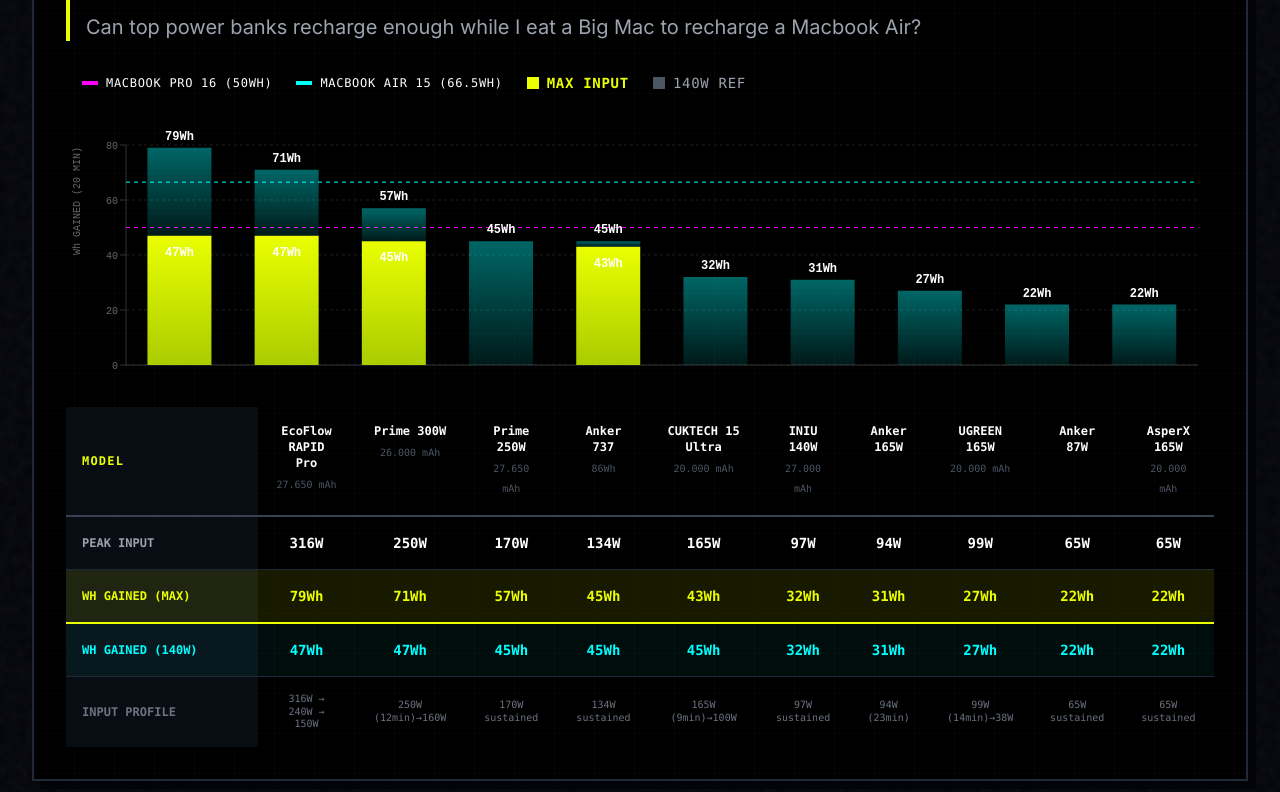
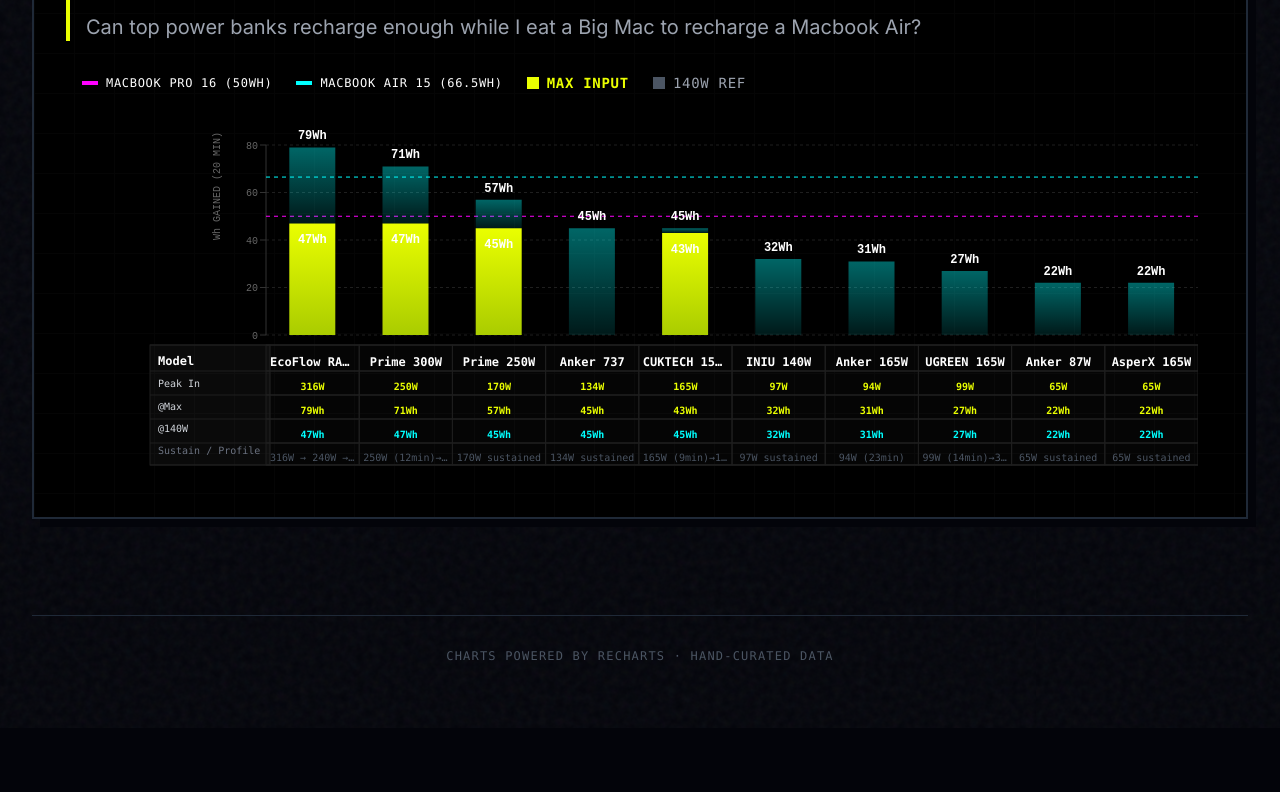
Before and after one commit to ayim/notindoors, a React (Vite) app: page /burst-recharge in a window 1280 px wide. Shown: the part 308-1100 px from the top of the page. After the commit the page ends 1036 px from the top, so only its background shows below. Built offline with nearby package versions, Linux system fonts and the light colour scheme.

Commit message:
ui: embed table overlays in recharge charts

```diff
--- a/src/PowerBankChart.jsx
+++ b/src/PowerBankChart.jsx
@@ -9,7 +9,7 @@ const truncate = (value, max = 32) => {
   return value.length > max ? `${value.slice(0, max - 1)}…` : value;
 };
 
-const TableOverlay = ({ xAxisMap, height, margin, offset }) => {
+const TableOverlay = ({ xAxisMap, height, margin }) => {
   const xAxisKey = Object.keys(xAxisMap || {})[0];
   const xAxis = xAxisMap?.[xAxisKey];
   const scale = xAxis?.scale;
@@ -17,18 +17,23 @@ const TableOverlay = ({ xAxisMap, height, margin, offset }) => {
   if (!scale || !bandwidth) return null;
 
   const baseY = height - (margin?.bottom ?? 0) + 10;
-  const left = offset?.left ?? 0;
+  const range = scale.range();
+  const rangeStart = Array.isArray(range) ? range[0] : 0;
+  const rangeEnd = Array.isArray(range) ? range[1] : 0;
+  const headerWidth = 120; // fixed width; plot margin accommodates this
   const tableHeight = 125;
   const rows = [0, 24, 48, 72, 96, tableHeight];
+  const rowHeights = rows.slice(1).map((r, i) => rows[i + 1] - rows[i]);
   const rowLabels = ['Model', 'Max In', '@Max', '@140W', 'Sustain / Notes'];
+  const headerX = rangeStart - headerWidth + 4; // nudge left for better justification
 
   return (
     <g>
-      {/* row header column */}
+      {/* row header column (outside bar area but within margin) */}
       <rect
-        x={left - bandwidth}
+        x={headerX}
         y={baseY}
-        width={bandwidth}
+        width={headerWidth}
         height={tableHeight}
         fill="rgba(255,255,255,0.04)"
         stroke="#1f1f1f"
@@ -37,26 +42,32 @@ const TableOverlay = ({ xAxisMap, height, margin, offset }) => {
       {rows.map((r, idx) => (
         <line
           key={`row-header-${idx}`}
-          x1={left - bandwidth}
-          x2={left}
+          x1={headerX}
+          x2={rangeEnd}
           y1={baseY + r}
           y2={baseY + r}
           stroke="#1f1f1f"
           strokeWidth={1}
         />
       ))}
-      <foreignObject x={left - bandwidth} y={baseY} width={bandwidth} height={tableHeight}>
-        <div className="w-full h-full flex flex-col justify-between text-left font-mono text-[10px] leading-tight text-gray-300 px-1 py-1">
-          <div className="text-xs font-bold text-white">{rowLabels[0]}</div>
-          <div>{rowLabels[1]}</div>
-          <div>{rowLabels[2]}</div>
-          <div>{rowLabels[3]}</div>
-          <div className="text-gray-500">{rowLabels[4]}</div>
+      <foreignObject x={headerX} y={baseY} width={headerWidth} height={tableHeight}>
+        <div className="w-full h-full flex flex-col font-mono text-[10px] leading-tight text-gray-300 px-2 py-1">
+          {rowLabels.map((label, i) => (
+            <div
+              key={label}
+              style={{ height: `${rowHeights[i]}px` }}
+              className="flex items-center justify-start"
+            >
+              <span className={i === 0 ? 'text-white text-xs font-bold' : i === 4 ? 'text-gray-500' : ''}>
+                {label}
+              </span>
+            </div>
+          ))}
         </div>
       </foreignObject>
 
       {data.map(item => {
-        const x = left + scale(item.name);
+        const x = scale(item.name);
         return (
           <rect
             key={`${item.name}-bg`}
@@ -73,8 +84,8 @@ const TableOverlay = ({ xAxisMap, height, margin, offset }) => {
       {rows.map((r, idx) => (
         <line
           key={`row-${idx}`}
-          x1={left}
-          x2={left + scale.range()[1]}
+          x1={headerX}
+          x2={rangeEnd}
           y1={baseY + r}
           y2={baseY + r}
           stroke="#1f1f1f"
@@ -83,18 +94,47 @@ const TableOverlay = ({ xAxisMap, height, margin, offset }) => {
       ))}
 
       {data.map(item => {
-        const x = left + scale(item.name);
+        const x = scale(item.name);
         const sustainLabel = item.sustains && item.sustains !== 'Full' ? item.sustains : 'Full';
         return (
           <foreignObject key={item.name} x={x} y={baseY} width={bandwidth} height={tableHeight}>
-            <div className="w-full h-full text-center font-mono text-[10px] leading-tight text-gray-300 px-1 py-1">
-              <div className="text-white font-bold text-xs truncate">{item.name.replace(/ \(.*?\)/, '')}</div>
-              {item.subtitle && <div className="text-gray-500 truncate">{truncate(item.subtitle, 40)}</div>}
-              <div>Max In: <span className="text-neon-magenta font-bold">{item.maxW}W</span></div>
-              <div>@Max: <span className="text-neon-magenta font-bold">{item.atMax}m</span></div>
-              <div>@140W: <span className="text-neon-cyan font-bold">{item.at140W}m</span></div>
-              <div>Sustain: <span className="text-neon-yellow font-bold">{sustainLabel}</span></div>
-              {item.outputThrottling && <div className="text-gray-600 truncate">{truncate(item.outputThrottling, 42)}</div>}
+            <div className="w-full h-full font-mono text-[10px] leading-tight text-gray-300 px-1 py-1">
+              {[
+                <div
+                  key="name"
+                  className="text-white font-bold text-xs truncate text-center"
+                  title={item.subtitle || ''}
+                >
+                  {item.name.replace(/ \(.*?\)/, '')}
+                </div>,
+                <div key="maxW" className="text-neon-magenta font-bold text-center">
+                  {item.maxW}W
+                </div>,
+                <div key="atMax" className="text-neon-magenta font-bold text-center">
+                  {item.atMax}m
+                </div>,
+                <div key="at140" className="text-neon-cyan font-bold text-center">
+                  {item.at140W}m
+                </div>,
+                <div key="sustain" className="text-neon-yellow font-bold text-center">
+                  {sustainLabel}
+                </div>,
+                item.outputThrottling ? (
+                  <div key="note" className="text-gray-600 truncate text-center">
+                    {truncate(item.outputThrottling, 42)}
+                  </div>
+                ) : null,
+              ]
+                .filter(Boolean)
+                .map((node, i) => (
+                  <div
+                    key={i}
+                    style={{ height: `${rowHeights[i] || rowHeights[rowHeights.length - 1]}px` }}
+                    className="flex items-center justify-center"
+                  >
+                    {node}
+                  </div>
+                ))}
             </div>
           </foreignObject>
         );
@@ -195,7 +235,7 @@ export default function PowerBankChart() {
         <ResponsiveContainer width="100%" height={340}>
           <BarChart
             data={data}
-            margin={{ top: 20, right: 0, left: 0, bottom: 160 }}
+            margin={{ top: 20, right: 0, left: 140, bottom: 160 }}
             barCategoryGap="25%"
           >
             <defs>
--- a/src/PowerBankChart20Min.jsx
+++ b/src/PowerBankChart20Min.jsx
@@ -1,8 +1,143 @@
 import React from 'react';
-import { BarChart, Bar, XAxis, YAxis, CartesianGrid, Tooltip, ResponsiveContainer, Cell, ReferenceLine, LabelList } from 'recharts';
+import { BarChart, Bar, XAxis, YAxis, CartesianGrid, Tooltip, ResponsiveContainer, Cell, ReferenceLine, LabelList, Customized } from 'recharts';
 import { burstData as data } from './data/powerbanks/models';
 
 const maxStackedValue = Math.max(...data.map(item => item.totalValue));
+
+const truncate = (value, max = 32) => {
+  if (!value) return '';
+  return value.length > max ? `${value.slice(0, max - 1)}…` : value;
+};
+
+const TableOverlay = ({ xAxisMap, height, margin }) => {
+  const xAxisKey = Object.keys(xAxisMap || {})[0];
+  const xAxis = xAxisMap?.[xAxisKey];
+  const scale = xAxis?.scale;
+  const bandwidth = scale?.bandwidth ? scale.bandwidth() : 0;
+  if (!scale || !bandwidth) return null;
+
+  const baseY = height - (margin?.bottom ?? 0) + 10;
+  const range = scale.range();
+  const rangeStart = Array.isArray(range) ? range[0] : 0;
+  const rangeEnd = Array.isArray(range) ? range[1] : 0;
+  const headerWidth = 120; // keep header width fixed so we don't add phantom columns
+  const tableHeight = 120;
+  const rows = [0, 26, 50, 74, 98, tableHeight];
+  const rowHeights = rows.slice(1).map((r, i) => rows[i + 1] - rows[i]);
+  const rowLabels = ['Model', 'Peak In', '@Max', '@140W', 'Sustain / Profile'];
+  const headerX = rangeStart - headerWidth + 4;
+
+  return (
+    <g>
+      {/* row header column (keep inside plot area to avoid clipping) */}
+      <rect
+        x={headerX}
+        y={baseY}
+        width={headerWidth}
+        height={tableHeight}
+        fill="rgba(255,255,255,0.04)"
+        stroke="#1f1f1f"
+        strokeWidth="1"
+      />
+      {rows.map((r, idx) => (
+        <line
+          key={`row-header-${idx}`}
+          x1={headerX}
+          x2={rangeEnd}
+          y1={baseY + r}
+          y2={baseY + r}
+          stroke="#1f1f1f"
+          strokeWidth={1}
+        />
+      ))}
+      <foreignObject x={headerX} y={baseY} width={headerWidth} height={tableHeight}>
+        <div className="w-full h-full flex flex-col font-mono text-[10px] leading-tight text-gray-300 px-2 py-1">
+          {rowLabels.map((label, i) => (
+            <div
+              key={label}
+              style={{ height: `${rowHeights[i]}px` }}
+              className="flex items-center justify-start"
+            >
+              <span className={i === 0 ? 'text-white text-xs font-bold' : i === 4 ? 'text-gray-500' : ''}>
+                {label}
+              </span>
+            </div>
+          ))}
+        </div>
+      </foreignObject>
+
+      {data.map(item => {
+        const x = scale(item.name);
+        return (
+          <rect
+            key={`${item.name}-bg`}
+            x={x}
+            y={baseY}
+            width={bandwidth}
+            height={tableHeight}
+            fill="rgba(255,255,255,0.02)"
+            stroke="#1f1f1f"
+            strokeWidth="1"
+          />
+        );
+      })}
+      {rows.map((r, idx) => (
+        <line
+          key={`row-${idx}`}
+          x1={rangeStart}
+          x2={rangeEnd}
+          y1={baseY + r}
+          y2={baseY + r}
+          stroke="#1f1f1f"
+          strokeWidth={1}
+        />
+      ))}
+
+      {data.map(item => {
+        const x = scale(item.name);
+        return (
+          <foreignObject key={item.name} x={x} y={baseY} width={bandwidth} height={tableHeight}>
+            <div className="w-full h-full font-mono text-[10px] leading-tight text-gray-300 px-1 py-1">
+              {[
+                <div
+                  key="name"
+                  className="text-white font-bold text-xs truncate text-center"
+                  title={item.subtitle || ''}
+                >
+                  {item.name.replace(/ \(.*?\)/, '')}
+                </div>,
+                <div key="maxW" className="text-neon-yellow font-bold text-center">
+                  {item.maxW}W
+                </div>,
+                <div key="atMax" className="text-neon-yellow font-bold text-center">
+                  {item.atMax}Wh
+                </div>,
+                <div key="at140" className="text-neon-cyan font-bold text-center">
+                  {item.at140W}Wh
+                </div>,
+                item.maxProfile ? (
+                  <div key="note" className="text-gray-600 truncate text-center">
+                    {truncate(item.maxProfile, 42)}
+                  </div>
+                ) : null,
+              ]
+                .filter(Boolean)
+                .map((node, i) => (
+                  <div
+                    key={i}
+                    style={{ height: `${rowHeights[i] || rowHeights[rowHeights.length - 1]}px` }}
+                    className="flex items-center justify-center"
+                  >
+                    {node}
+                  </div>
+                ))}
+            </div>
+          </foreignObject>
+        );
+      })}
+    </g>
+  );
+};
 
 const CustomTooltip = ({ active, payload, label }) => {
   if (active && payload && payload.length) {
@@ -101,11 +236,11 @@ export default function PowerBankChart20Min() {
       </div>
 
       <div className="relative z-10 pr-4">
-        <ResponsiveContainer width="100%" height={250}>
+        <ResponsiveContainer width="100%" height={360}>
           <BarChart
             data={data}
-            margin={{ top: 20, right: 0, left: 0, bottom: 0 }}
-            barCategoryGap="20%"
+            margin={{ top: 20, right: 0, left: 140, bottom: 150 }}
+            barCategoryGap="25%"
           >
             <defs>
               <linearGradient id="neonYellowGradient" x1="0" y1="0" x2="0" y2="1">
@@ -124,7 +259,7 @@ export default function PowerBankChart20Min() {
               tick={false}
               axisLine={{ stroke: '#333333' }}
               tickLine={false}
-              height={10}
+              height={0}
             />
             <YAxis
               tick={{ fill: '#666', fontSize: 10, fontFamily: 'monospace' }}
@@ -187,59 +322,12 @@ export default function PowerBankChart20Min() {
               })}
               <LabelList dataKey="totalValue" position="top" content={<TotalValueLabel />} />
             </Bar>
+
+            <Customized component={TableOverlay} />
           </BarChart>
         </ResponsiveContainer>
       </div>
 
-      <div className="mt-8 overflow-x-auto relative">
-        <table className="w-full text-left border-collapse min-w-[600px] font-mono text-sm">
-          <colgroup>
-            <col className="w-48 bg-gray-900/50" />
-            {data.map((item, index) => (
-              <col key={index} />
-            ))}
-          </colgroup>
-          <thead>
-            <tr className="border-b-2 border-gray-700">
-              <th className="p-4 text-neon-yellow uppercase tracking-widest text-xs font-bold">Model</th>
-              {data.map((item, index) => (
-                <th key={index} className="p-4 text-center align-top">
-                  <div className="text-white font-bold text-xs">{item.name.replace(/ \(.*?\)/, '')}</div>
-                  <div className="text-gray-600 text-[10px] mt-1 font-normal">{item.subtitle}</div>
-                </th>
-              ))}
-            </tr>
-          </thead>
-          <tbody>
-            <tr className="border-b border-gray-800 hover:bg-white/5 transition-colors">
-              <td className="p-4 font-bold text-gray-400 text-xs uppercase">Peak Input</td>
-              {data.map((item, index) => (
-                <td key={index} className="p-4 text-center font-bold text-white">{item.maxW}W</td>
-              ))}
-            </tr>
-            <tr className="border-b-2 border-neon-yellow bg-neon-yellow/10">
-              <td className="p-4 font-bold text-neon-yellow text-xs uppercase">Wh Gained (Max)</td>
-              {data.map((item, index) => (
-                <td key={index} className="p-4 text-center font-bold text-neon-yellow">{item.atMax}Wh</td>
-              ))}
-            </tr>
-            <tr className="border-b border-gray-800 bg-neon-cyan/5">
-              <td className="p-4 font-bold text-neon-cyan text-xs uppercase">Wh Gained (140W)</td>
-              {data.map((item, index) => (
-                <td key={index} className="p-4 text-center font-bold text-neon-cyan">{item.at140W}Wh</td>
-              ))}
-            </tr>
-             <tr className="hover:bg-white/5 transition-colors">
-              <td className="p-4 font-bold text-gray-500 text-xs uppercase">Input Profile</td>
-              {data.map((item, index) => (
-                <td key={index} className="p-4 text-center text-[10px] text-gray-500 leading-tight">
-                   {item.maxProfile}
-                </td>
-              ))}
-            </tr>
-          </tbody>
-        </table>
-      </div>
     </div>
   );
 }
```
